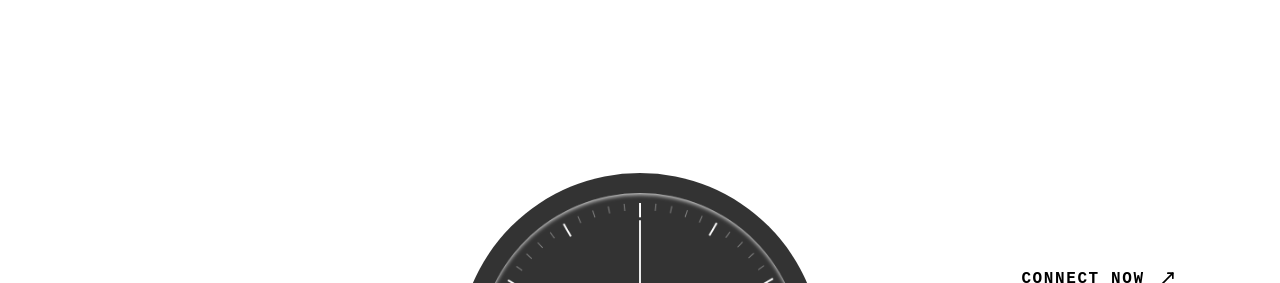
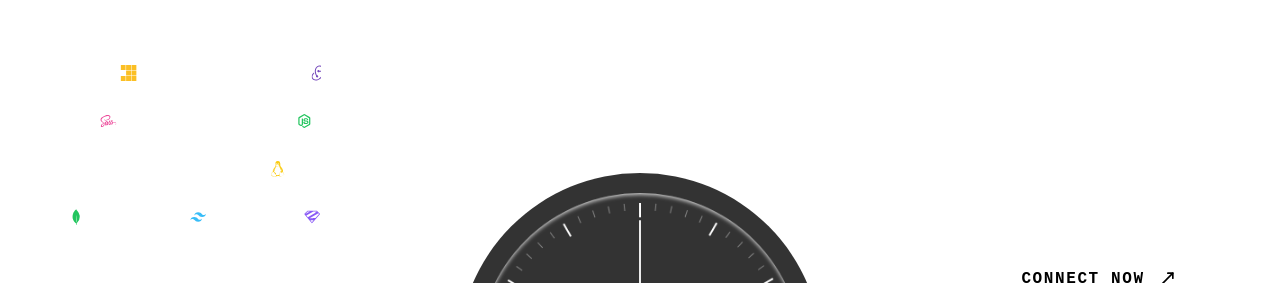
Before and after one commit to Vaibhav-kesarwani/portfolio2, a Next.js app: page / in a window 1280 px wide. Shown: the part 985-1268 px from the top of the page. Built offline with nearby package versions, Linux system fonts and the light colour scheme.

Commit message:
chore: add the color to the skills

```diff
--- a/components/bento/intro-card.tsx
+++ b/components/bento/intro-card.tsx
@@ -9,81 +9,51 @@ import { GrReactjs } from "react-icons/gr";
 import { IoLogoNodejs } from "react-icons/io5";
 import { RiTailwindCssFill } from "react-icons/ri";
 import {
+  SiClerk,
   SiDocker,
+  SiExpo,
   SiExpress,
   SiFlask,
+  SiGit,
   SiGithub,
   SiLinkedin,
+  SiLinux,
   SiMongodb,
+  SiPnpm,
   SiPrisma,
   SiRedux,
   SiTypescript,
+  SiVercel,
   SiX,
+  SiZod,
 } from "react-icons/si";
 import { TbBrandFramerMotion, TbBrandNextjs } from "react-icons/tb";
 import InfiniteSlider from "../vaibhav-ui/infinite-slider";
 
 const stack = [
-  {
-    icon: GrReactjs,
-    name: "React",
-  },
-  {
-    icon: TbBrandNextjs,
-    name: "Next.js",
-  },
-  {
-    icon: SiTypescript,
-    name: "TypeScript",
-  },
-  {
-    icon: RiTailwindCssFill,
-    name: "Tailwind",
-  },
-  {
-    icon: TbBrandFramerMotion,
-    name: "Motion",
-  },
-  {
-    icon: IoLogoNodejs,
-    name: "Node.js",
-  },
-  {
-    icon: SiExpress,
-    name: "Express.js",
-  },
-  {
-    icon: SiFlask,
-    name: "Flask",
-  },
-  {
-    icon: SiRedux,
-    name: "Redux",
-  },
-  {
-    icon: BiLogoDjango,
-    name: "Django",
-  },
-  {
-    icon: SiPrisma,
-    name: "Prisma",
-  },
-  {
-    icon: SiMongodb,
-    name: "Mongo DB",
-  },
-  {
-    icon: BiLogoPostgresql,
-    name: "Postgresql",
-  },
-  {
-    icon: FaSass,
-    name: "Sass",
-  },
-  {
-    icon: SiDocker,
-    name: "Docker",
-  },
+  { icon: GrReactjs, name: "React", color: "#61DAFB" },
+  { icon: TbBrandNextjs, name: "Next.js", color: "#ffffff" },
+  { icon: SiTypescript, name: "TypeScript", color: "#3178C6" },
+  { icon: RiTailwindCssFill, name: "Tailwind", color: "#38BDF8" },
+  { icon: TbBrandFramerMotion, name: "Motion", color: "#E879F9" },
+  { icon: IoLogoNodejs, name: "Node.js", color: "#22C55E" },
+  { icon: SiExpress, name: "Express.js", color: "#ffffff" },
+  { icon: SiZod, name: "Zod", color: "#8B5CF6" },
+  { icon: SiPnpm, name: "Pnpm", color: "#FBBF24" },
+  { icon: SiGit, name: "Git", color: "#F97316" },
+  { icon: SiGithub, name: "Github", color: "#ffffff" },
+  { icon: SiVercel, name: "Vercel", color: "#ffffff" },
+  { icon: SiExpo, name: "Expo", color: "#ffffff" },
+  { icon: SiClerk, name: "Clerk", color: "#A855F7" },
+  { icon: SiLinux, name: "Linux", color: "#FACC15" },
+  { icon: SiFlask, name: "Flask", color: "#ffffff" },
+  { icon: SiRedux, name: "Redux", color: "#764ABC" },
+  { icon: BiLogoDjango, name: "Django", color: "#22C55E" },
+  { icon: SiPrisma, name: "Prisma", color: "#ffffff" },
+  { icon: SiMongodb, name: "MongoDB", color: "#22C55E" },
+  { icon: BiLogoPostgresql, name: "PostgreSQL", color: "#38BDF8" },
+  { icon: FaSass, name: "Sass", color: "#EC4899" },
+  { icon: SiDocker, name: "Docker", color: "#38BDF8" },
 ];
 
 const socialLink = [
@@ -171,7 +141,7 @@ export default function IntoCard() {
                 key={idx}
                 className="flex items-center gap-2 px-3 py-2 rounded-full bg-white/5 text-white/80 text-xs font-semibold"
               >
-                <Icon className="h-4 w-4" />
+                <Icon style={{ color: s.color }} className="h-4 w-4" />
                 <span>{s.name}</span>
               </div>
             );
@@ -186,7 +156,7 @@ export default function IntoCard() {
                 key={idx}
                 className="flex items-center gap-2 px-3 py-2 rounded-full bg-white/5 text-white/80 text-xs font-semibold"
               >
-                <Icon className="h-4 w-4" />
+                <Icon style={{ color: s.color }} className="h-4 w-4" />
                 <span>{s.name}</span>
               </div>
             );
@@ -201,7 +171,7 @@ export default function IntoCard() {
                 key={idx}
                 className="flex items-center gap-2 px-3 py-2 rounded-full bg-white/5 text-white/80 text-xs font-semibold"
               >
-                <Icon className="h-4 w-4" />
+                <Icon style={{ color: s.color }} className="h-4 w-4" />
                 <span>{s.name}</span>
               </div>
             );
@@ -216,7 +186,7 @@ export default function IntoCard() {
                 key={idx}
                 className="flex items-center gap-2 px-3 py-2 rounded-full bg-white/5 text-white/80 text-xs font-semibold"
               >
-                <Icon className="h-4 w-4" />
+                <Icon style={{ color: s.color }} className="h-4 w-4" />
                 <span>{s.name}</span>
               </div>
             );
```
